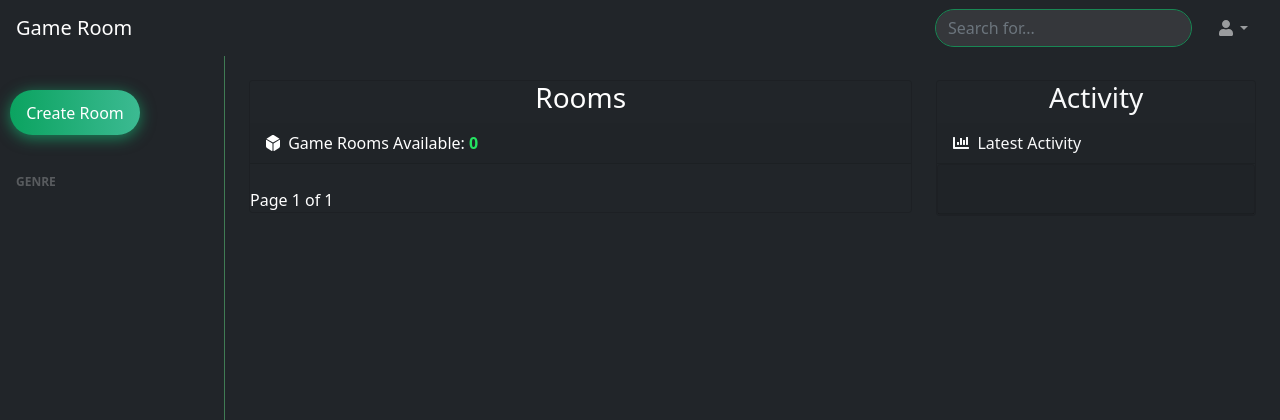
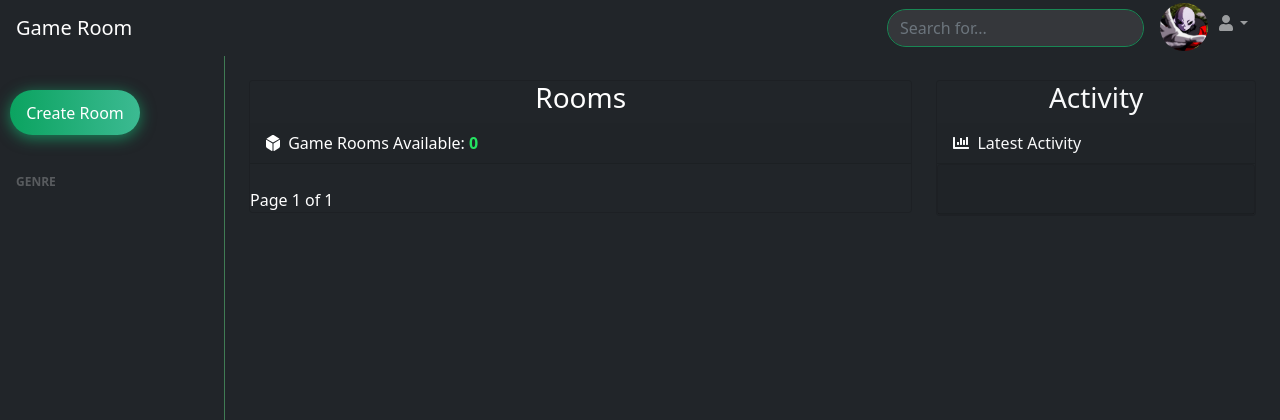
Before and after one commit to Ario124/Game_Room, a Django app: page / in a window 1280 px wide. Shown: the top 420 px of the page. Run offline with Django 3.2, Linux system fonts and the light colour scheme; the visitor is signed in with stand-in values (Sample User, id 1); data that the repository does not hold is empty.

Commit message:
Added profile pic to navbar.html

```diff
--- a/static/styles/style.css
+++ b/static/styles/style.css
@@ -404,3 +404,10 @@ body {
   height: 9rem;
   border-radius: 50%;
 }
+
+.avatar.avatar--small img {
+  display: block;
+  width: 3rem;
+  height: 3rem;
+  border-radius: 50%;
+}
--- a/templates/navbar.html
+++ b/templates/navbar.html
@@ -14,6 +14,11 @@
   </form>
   <!-- Navbar-->
   <ul class="navbar-nav ms-auto ms-md-0 me-3 me-lg-4">
+    <li class="nav-item">
+        <div class="avatar avatar--small">
+        <img src="{{user.avatar.url}}" />
+        </div>
+        </li>
       <li class="nav-item dropdown">
           <a class="nav-link dropdown-toggle" id="navbarDropdown" href="#" role="button" data-bs-toggle="dropdown" aria-expanded="false"><i class="fas fa-user fa-fw"></i></a>
           <ul class="dropdown-menu dropdown-menu-end" aria-labelledby="navbarDropdown">
```
